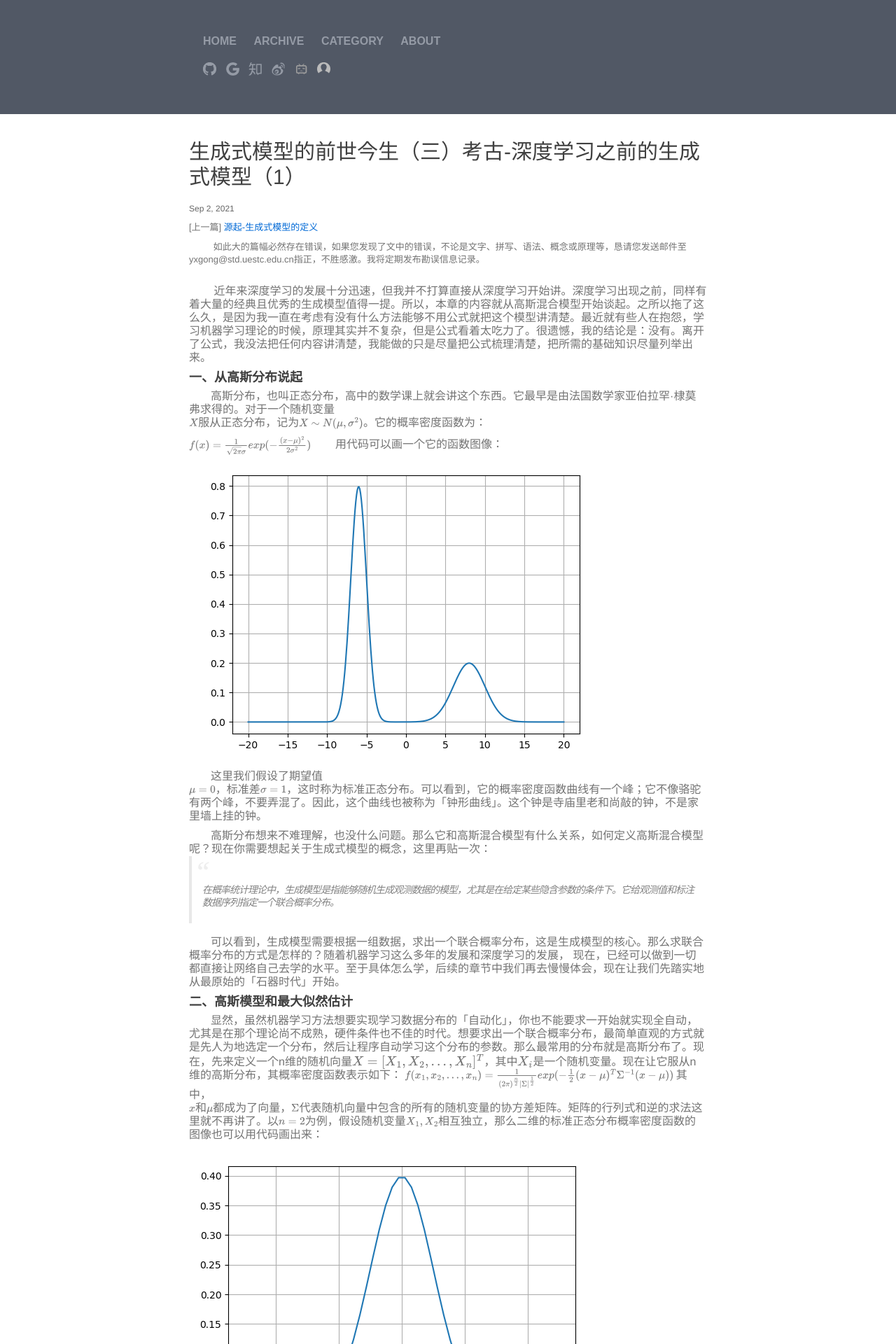
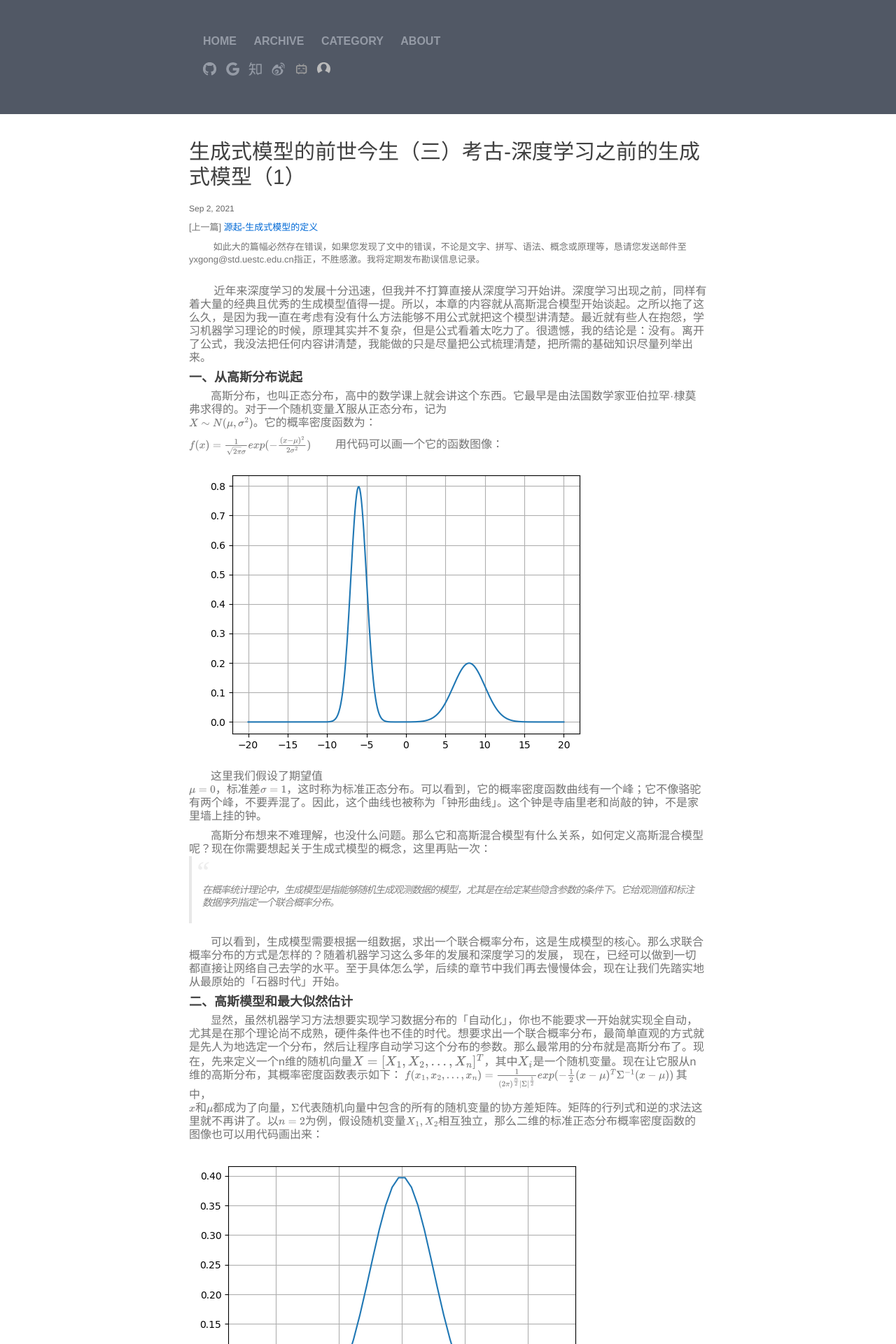
Before and after one commit to yxgong0/yxgong0.github.io, a Jekyll site: the page built from _posts/2021-09-02-gen3-1-1.markdown, in a window 1280 px wide. Shown: the top 1920 px of the page at 70% size. Built offline with Jekyll 4.4.1, drawn with Linux system fonts in a browser that asks for light colours; comment, search, counter and statistics services are not loaded.

Commit message:
Update 2021-09-02-gen3-1-1.markdown

```diff
--- a/_posts/2021-09-02-gen3-1-1.markdown
+++ b/_posts/2021-09-02-gen3-1-1.markdown
@@ -28,7 +28,7 @@ MathJax = {
 
 ### 一、从高斯分布说起
 
-<font size=3>&nbsp;&nbsp;&nbsp;&nbsp;&nbsp;&nbsp;&nbsp;高斯分布，也叫正态分布，高中的数学课上就会讲这个东西。它最早是由法国数学家亚伯拉罕·棣莫弗求得的。对于一个随机变量</font>$X$<font size=3>服从正态分布，记为</font>$X\sim N(μ,σ^2)$<font size=3>。它的概率密度函数为：</font>
+<font size=3>&nbsp;&nbsp;&nbsp;&nbsp;&nbsp;&nbsp;&nbsp;高斯分布，也叫正态分布，高中的数学课上就会讲这个东西。它最早是由法国数学家亚伯拉罕·棣莫弗求得的。对于一个随机变量$X$服从正态分布，记为</font>$X\sim N(μ,σ^2)$<font size=3>。它的概率密度函数为：</font>
 
 <font size=2>$f(x)=\frac{1}{\sqrt{2\pi}σ}exp(-\frac{(x-μ)^2}{2σ^2})$
 </font>
```
